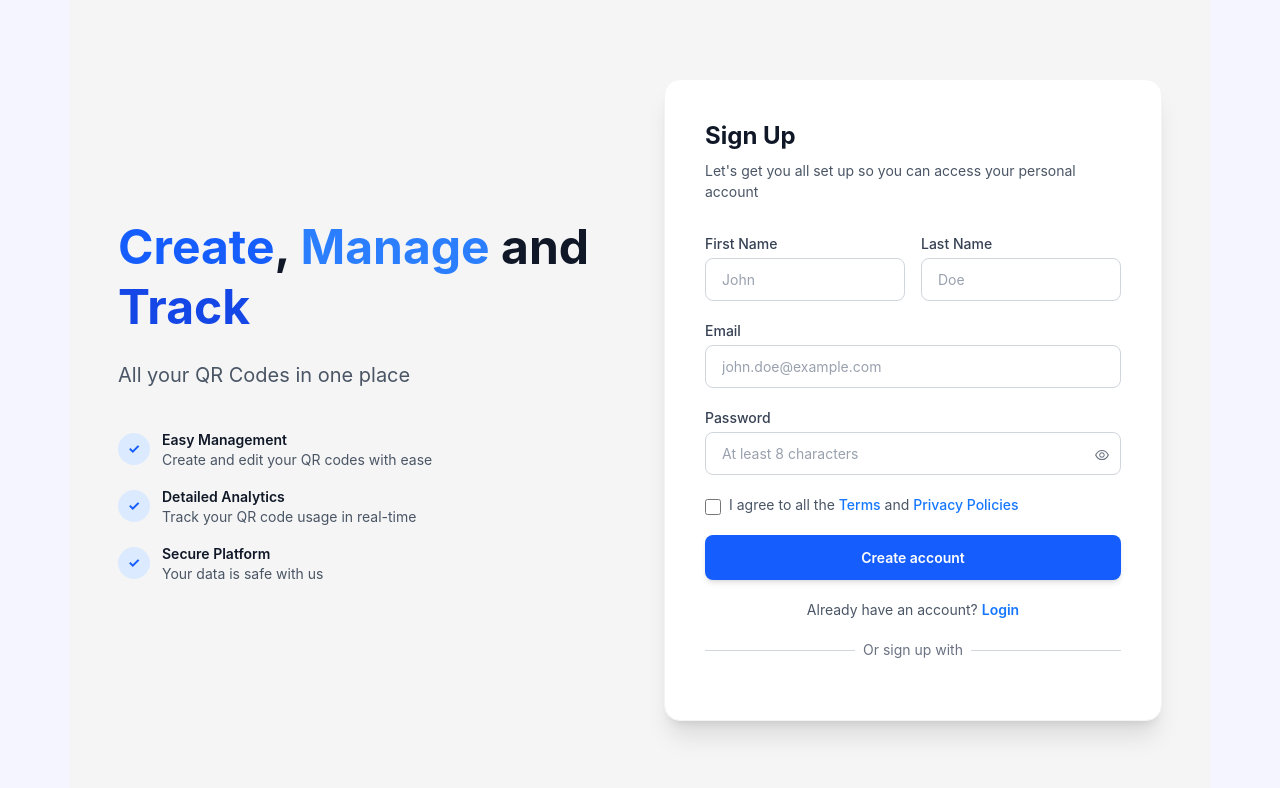
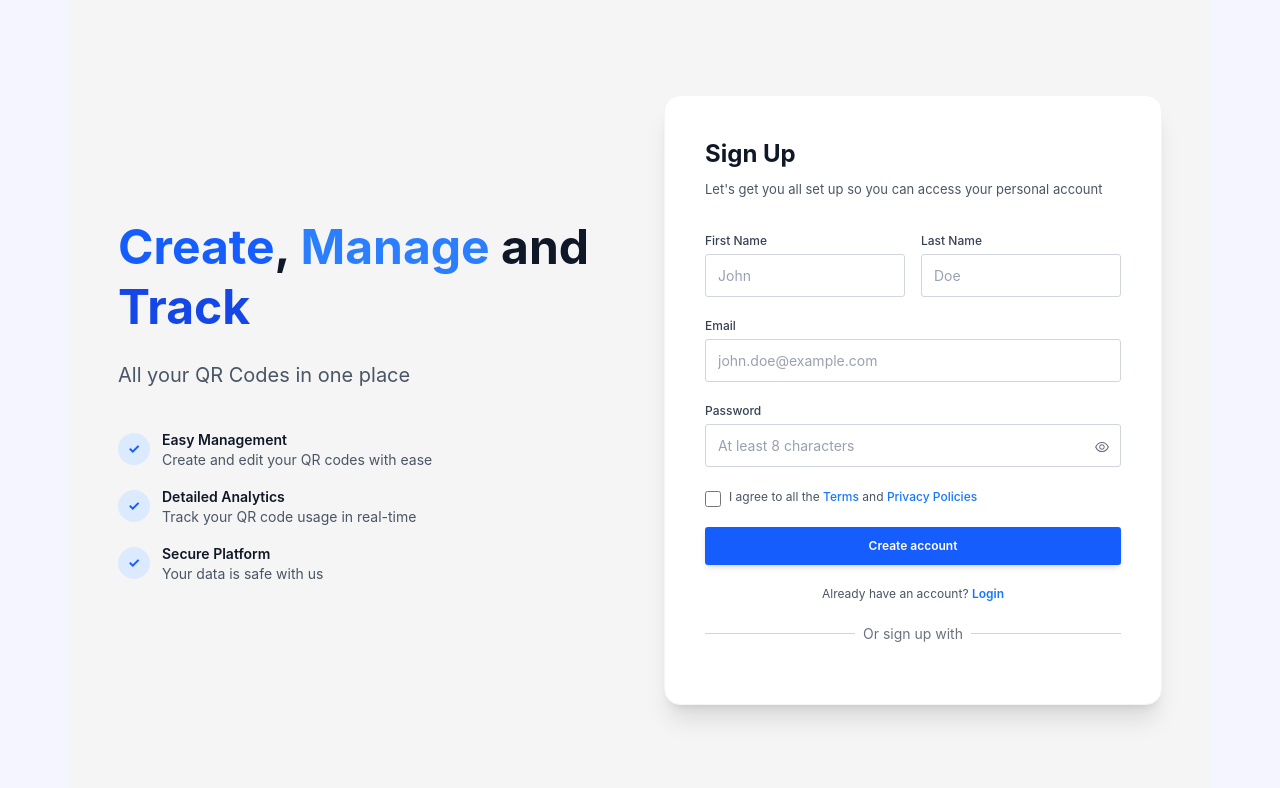
Before and after one commit to nurlana-qlyva/qrgenerator, a Next.js app: page /register in a window 1280 px wide. Shown: the top 788 px of the page. Built offline with nearby package versions, Linux system fonts and the light colour scheme; no server answers.

Commit message:
register

```diff
--- a/src/app/(client)/register/page.js
+++ b/src/app/(client)/register/page.js
@@ -125,7 +125,7 @@ export default function RegisterPage() {
   };
 
   return (
-    <div className="min-h-screen flex items-center justify-center py-12">
+    <div className="min-h-screen flex items-center justify-center py-4">
       <div className="grid grid-cols-1 lg:grid-cols-2 max-w-6xl w-full mx-6 lg:mx-12 gap-12 items-center">
         {/* Sol Taraf - Açıklama */}
         <div className="flex flex-col justify-center text-left space-y-6">
@@ -179,8 +179,8 @@ export default function RegisterPage() {
         {/* Sağ Taraf - Form */}
         <div className="bg-white rounded-2xl shadow-xl p-8 lg:p-10 border border-gray-100">
           <div className="mb-8">
-            <h2 className="text-2xl font-bold text-gray-900 mb-2">Sign Up</h2>
-            <p className="text-gray-600">
+            <h2 className="text-[24px] font-bold text-gray-900 mb-2">Sign Up</h2>
+            <p className="text-gray-600 text-[13px]">
               Let's get you all set up so you can access your personal account
             </p>
           </div>
@@ -189,7 +189,7 @@ export default function RegisterPage() {
             {/* Ad & Soyad */}
             <div className="grid grid-cols-1 md:grid-cols-2 gap-4">
               <div>
-                <label className="block text-sm font-medium text-gray-700 mb-1">
+                <label className="block text-[12px] font-medium text-gray-700 mb-1">
                   First Name
                 </label>
                 <input
@@ -198,7 +198,7 @@ export default function RegisterPage() {
                   value={formData.name}
                   onChange={handleChange}
                   placeholder="John"
-                  className={`border rounded-lg px-4 py-2.5 w-full text-gray-700 placeholder:text-gray-400 focus:outline-none focus:ring-2 focus:ring-blue-500 transition-all ${
+                  className={`border rounded-[3px] p-[12px] w-full text-gray-700 placeholder:text-gray-400 focus:outline-none focus:ring-2 focus:ring-blue-500 transition-all h-[43px] ${
                     errors.name ? "border-red-500 bg-red-50" : "border-gray-300"
                   }`}
                 />
@@ -210,7 +210,7 @@ export default function RegisterPage() {
               </div>
 
               <div>
-                <label className="block text-sm font-medium text-gray-700 mb-1">
+                <label className="block text-[12px] font-medium text-gray-700 mb-1">
                   Last Name
                 </label>
                 <input
@@ -219,7 +219,7 @@ export default function RegisterPage() {
                   value={formData.surname}
                   onChange={handleChange}
                   placeholder="Doe"
-                  className={`border rounded-lg px-4 py-2.5 w-full text-gray-700 placeholder:text-gray-400 focus:outline-none focus:ring-2 focus:ring-blue-500 transition-all ${
+                  className={`border rounded-[3px] p-[12px] w-full text-gray-700 placeholder:text-gray-400 focus:outline-none focus:ring-2 focus:ring-blue-500 transition-all h-[43px] ${
                     errors.surname
                       ? "border-red-500 bg-red-50"
                       : "border-gray-300"
@@ -235,7 +235,7 @@ export default function RegisterPage() {
 
             {/* Email */}
             <div>
-              <label className="block text-sm font-medium text-gray-700 mb-1">
+              <label className="block text-[12px] font-medium text-gray-700 mb-1">
                 Email
               </label>
               <input
@@ -244,7 +244,7 @@ export default function RegisterPage() {
                 value={formData.email}
                 onChange={handleChange}
                 placeholder="john.doe@example.com"
-                className={`border rounded-lg px-4 py-2.5 w-full text-gray-700 placeholder:text-gray-400 focus:outline-none focus:ring-2 focus:ring-blue-500 transition-all ${
+                className={`border rounded-[3px] p-[12px] w-full text-gray-700 placeholder:text-gray-400 focus:outline-none focus:ring-2 focus:ring-blue-500 transition-all h-[43px] ${
                   errors.email ? "border-red-500 bg-red-50" : "border-gray-300"
                 }`}
               />
@@ -257,7 +257,7 @@ export default function RegisterPage() {
 
             {/* Şifre */}
             <div>
-              <label className="block text-sm font-medium text-gray-700 mb-1">
+              <label className="block text-[12px] font-medium text-gray-700 mb-1">
                 Password
               </label>
               <div className="relative">
@@ -267,7 +267,7 @@ export default function RegisterPage() {
                   value={formData.password}
                   onChange={handleChange}
                   placeholder="At least 8 characters"
-                  className={`border rounded-lg px-4 py-2.5 w-full pr-12 text-gray-700 placeholder:text-gray-400 focus:outline-none focus:ring-2 focus:ring-blue-500 transition-all ${
+                  className={`border rounded-[3px] p-[12px] h-[43px] w-full pr-12 text-gray-700 placeholder:text-gray-400 focus:outline-none focus:ring-2 focus:ring-blue-500 transition-all ${
                     errors.password
                       ? "border-red-500 bg-red-50"
                       : "border-gray-300"
@@ -290,7 +290,7 @@ export default function RegisterPage() {
 
             {/* Şartlar & Koşullar */}
             <div>
-              <label className="flex items-start gap-2 text-sm text-gray-600 cursor-pointer">
+              <label className="flex items-center gap-2 text-[12px] text-gray-600 cursor-pointer">
                 <input
                   type="checkbox"
                   name="agreeToTerms"
@@ -326,13 +326,13 @@ export default function RegisterPage() {
             <button
               type="submit"
               disabled={isSubmitting}
-              className="w-full bg-blue-600 hover:bg-blue-700 text-white font-semibold py-3 rounded-lg transition-all disabled:bg-blue-400 disabled:cursor-not-allowed shadow-md hover:shadow-lg"
+              className="w-full bg-blue-600 hover:bg-blue-700 text-white text-[12px] font-semibold py-[10px] rounded-[3px] transition-all disabled:bg-blue-400 disabled:cursor-not-allowed shadow-md hover:shadow-lg"
             >
               {isSubmitting ? "Creating account..." : "Create account"}
             </button>
 
             {/* Giriş Yap Linki */}
-            <p className="text-center text-sm text-gray-600">
+            <p className="text-center text-[12px] text-gray-600">
               Already have an account?{" "}
               <a
                 href="/login"
@@ -347,7 +347,7 @@ export default function RegisterPage() {
               <div className="absolute inset-0 flex items-center">
                 <div className="w-full border-t border-gray-300"></div>
               </div>
-              <div className="relative flex justify-center text-sm">
+              <div className="relative flex justify-center text-[12px">
                 <span className="px-2 bg-white text-gray-500">
                   Or sign up with
                 </span>
```
